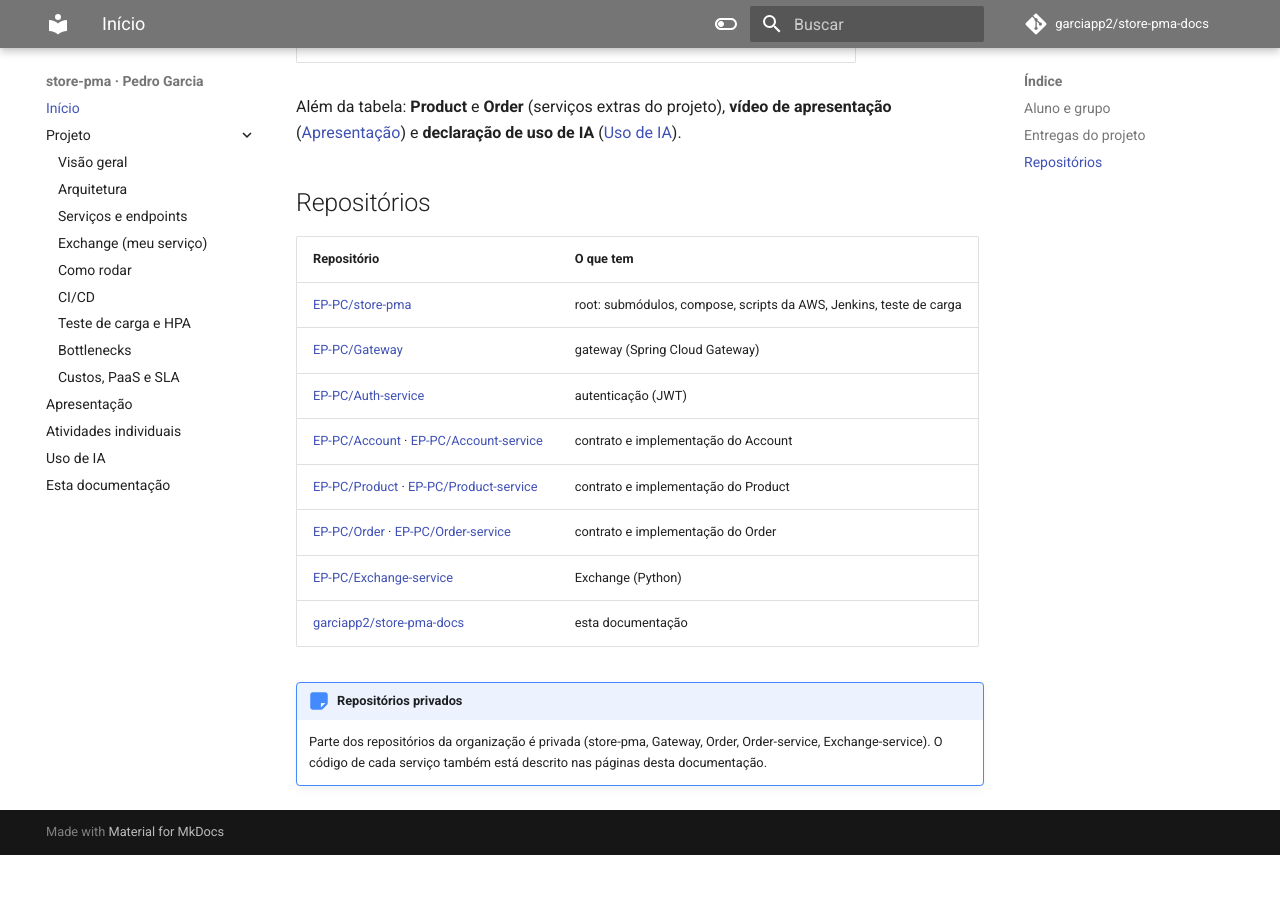
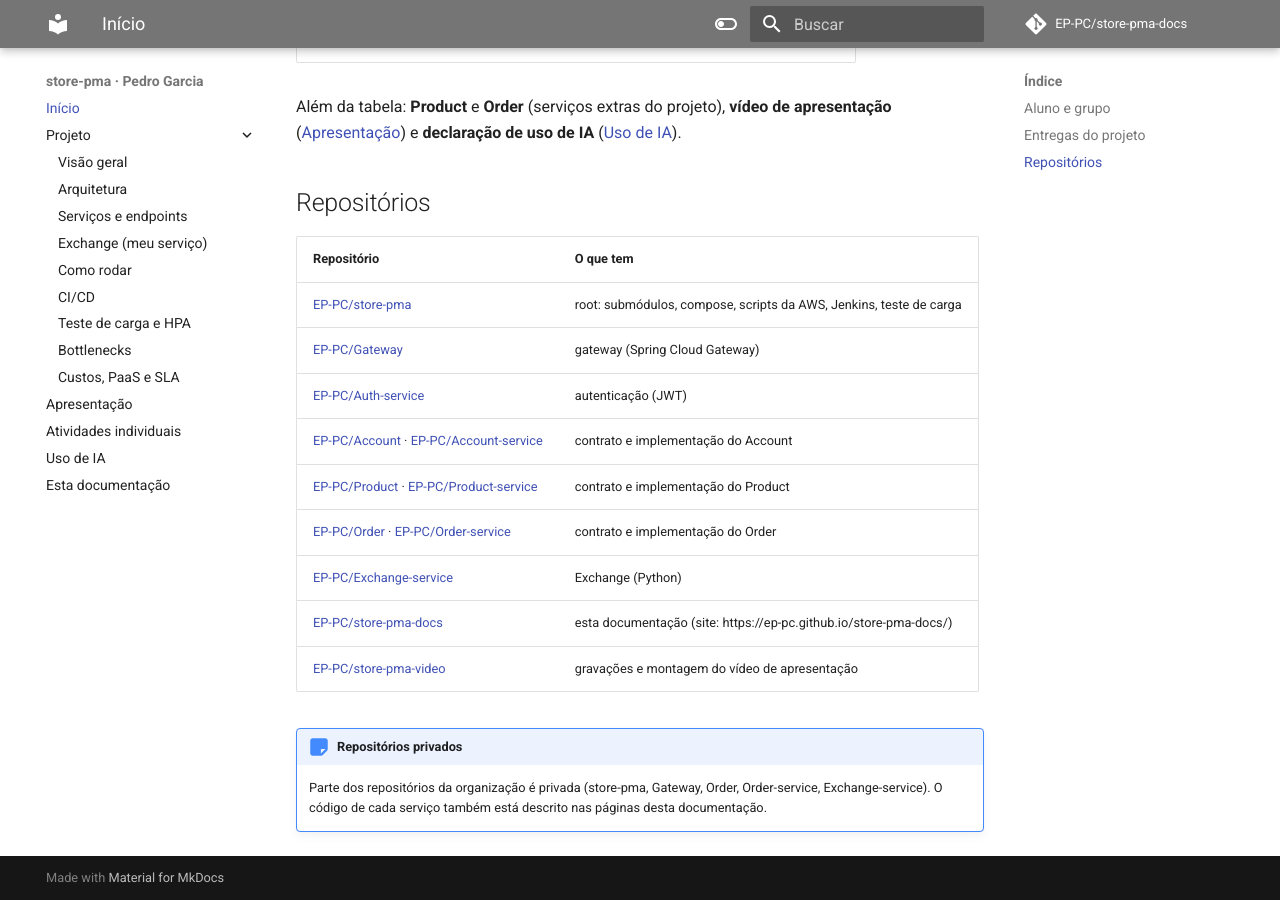
Before and after one commit to EP-PC/store-pma-docs, an MkDocs documentation site: the page built from docs/index.md, in a window 1280 px wide and 900 px high, scrolled down 1221 px. Built offline with MkDocs 1.6.1 and Material for MkDocs 9.7.7, drawn with Linux system fonts in a browser that asks for light colours; comment, search, counter and statistics services are not loaded; before the commit the page ends 2076 px from its top, so only the background shows below that.

Commit message:
docs: repositórios e site na organização EP-PC

```diff
--- a/docs/index.md
+++ b/docs/index.md
@@ -50,7 +50,8 @@ Além da tabela: **Product** e **Order** (serviços extras do projeto), **vídeo
 | [EP-PC/Product](https://github.com/EP-PC/Product) · [EP-PC/Product-service](https://github.com/EP-PC/Product-service) | contrato e implementação do Product |
 | [EP-PC/Order](https://github.com/EP-PC/Order) · [EP-PC/Order-service](https://github.com/EP-PC/Order-service) | contrato e implementação do Order |
 | [EP-PC/Exchange-service](https://github.com/EP-PC/Exchange-service) | Exchange (Python) |
-| [garciapp2/store-pma-docs](https://github.com/garciapp2/store-pma-docs) | esta documentação |
+| [EP-PC/store-pma-docs](https://github.com/EP-PC/store-pma-docs) | esta documentação (site: https://ep-pc.github.io/store-pma-docs/) |
+| [EP-PC/store-pma-video](https://github.com/EP-PC/store-pma-video) | gravações e montagem do vídeo de apresentação |
 
 !!! note "Repositórios privados"
 
--- a/mkdocs.yml
+++ b/mkdocs.yml
@@ -1,8 +1,8 @@
 site_name: store-pma · Pedro Garcia
 site_author: Pedro Garcia
-site_url: https://garciapp2.github.io/store-pma-docs
-repo_url: https://github.com/garciapp2/store-pma-docs
-repo_name: garciapp2/store-pma-docs
+site_url: https://ep-pc.github.io/store-pma-docs
+repo_url: https://github.com/EP-PC/store-pma-docs
+repo_name: EP-PC/store-pma-docs
 
 theme:
   name: material
```
Also changed, not shown: docs/apresentacao.md (+1 -1 lines), 1 other file.
